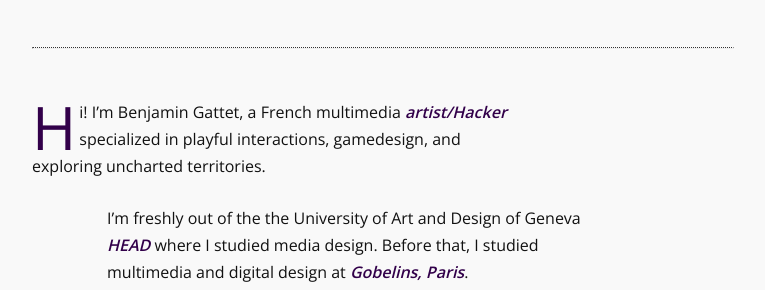
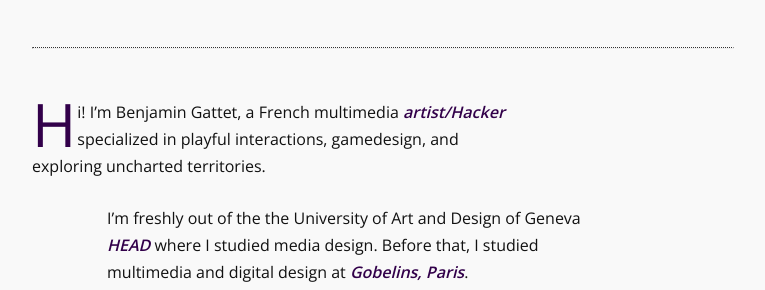
Before and after one commit to ragekit/ragekit.github.io, a Jekyll site: the page built from index.html, in a window 1280 px wide. Shown: the part 1195-1485 px from the top of the page, without its empty margins (282-1047 px from the left). Built offline with Jekyll 4.4.1, drawn with Linux system fonts in a browser that asks for light colours.

Commit message:
correct first letter

```diff
--- a/css/main.scss
+++ b/css/main.scss
@@ -286,8 +286,8 @@ p:first-of-type:first-letter{
   font-size:60px;
   float:left;
   line-height:40px;
-  margin-top:8px;
-  margin-right:3px;
+  margin-top:5px;
+  margin-right:1px;
 }
 
 img:first-child{
```
